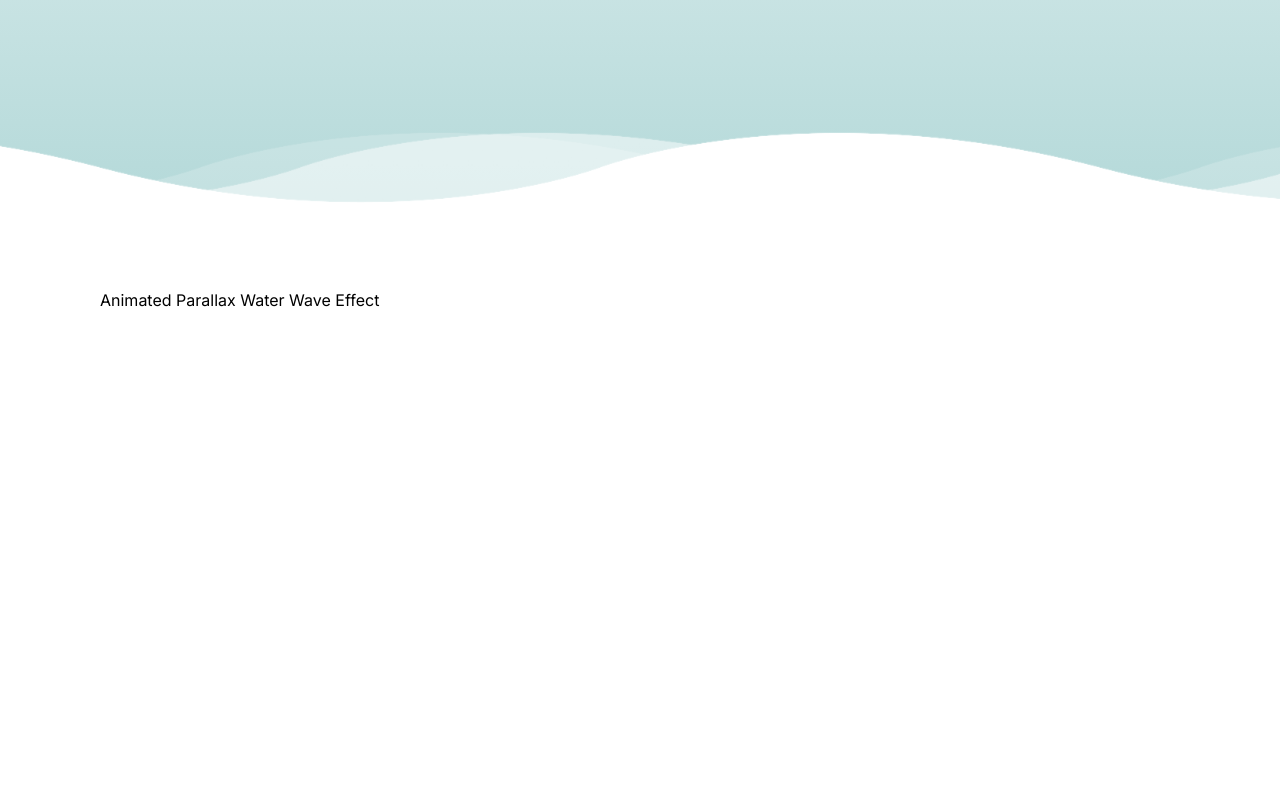
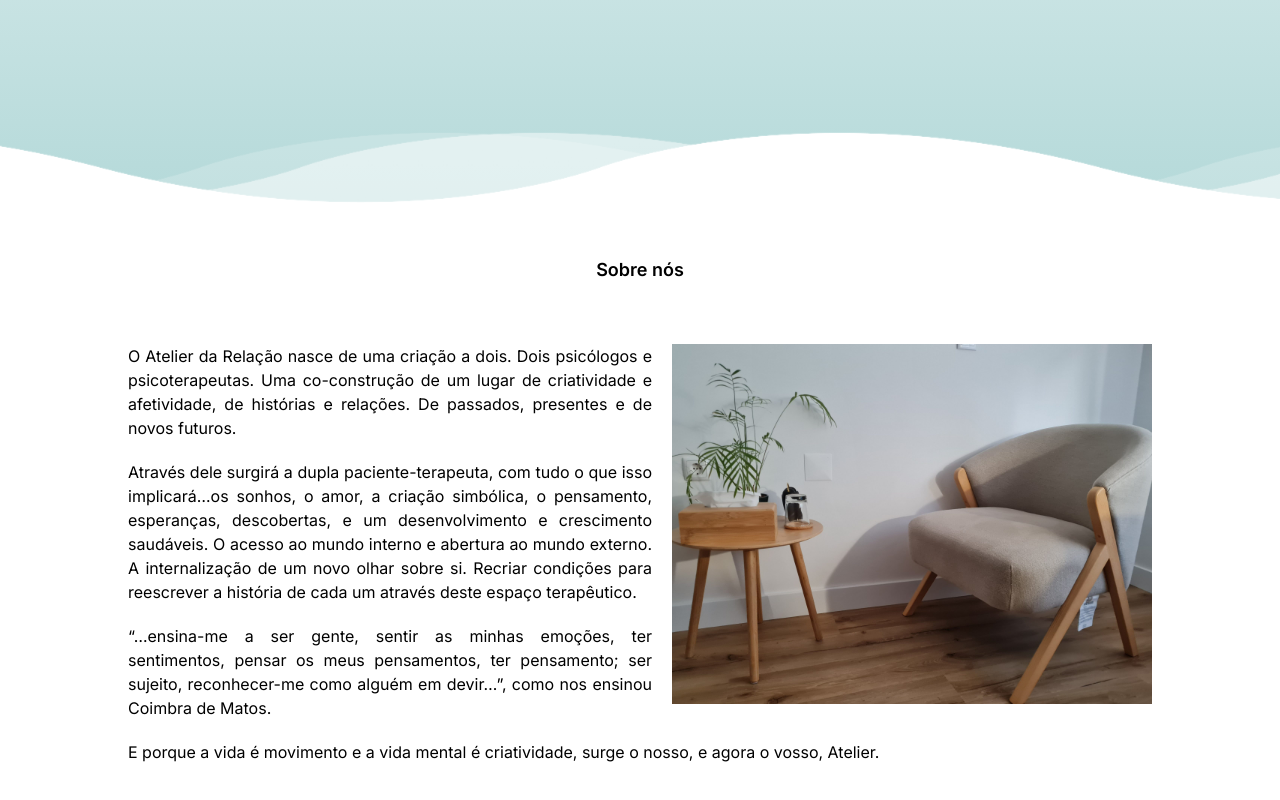
Before and after one commit to flyingkitties/atelier-da-relacao-app, a Next.js app: page / in a window 1280 px wide. Shown: the part 628-1428 px from the top of the page. Built offline with nearby package versions, Linux system fonts and the light colour scheme.

Commit message:
f/ sobre nos section compleated

```diff
--- a/components/AboutUs.tsx
+++ b/components/AboutUs.tsx
@@ -1,15 +1,52 @@
 'use client';
+import Image from 'next/image';
 import React, { useEffect } from 'react';
+import image1 from '../public/Image1.jpg';
 
 function AboutUs() {
   return (
-    <div className="relative h-[100vh]">
-      <section>
-        <div className="p-[100px]">
-          <h2>Animated Parallax Water Wave Effect</h2>
-          <p>{/* Your content goes here */}</p>
-        </div>
-      </section>
+    <div className="py-12 px-5 md:px-[10%]">
+      {/* Title */}
+      <div className="flex items-center justify-center py-5">
+        <h2 className="text-lg font-semibold">Sobre nós</h2>
+      </div>
+
+      {/* text */}
+      <div className="space-y-5 py-5 text-justify text-sm md:text-base">
+        <Image
+          className="hidden lg:inline-flex lg:float-right lg:max-w-[400px] xl:max-w-[500px] h-auto lg:pl-5 pt-5"
+          src={image1}
+          alt="Atelier photo depicting chair and table"
+        />
+        <p>
+          O Atelier da Relação nasce de uma criação a dois. Dois psicólogos e
+          psicoterapeutas. Uma co-construção de um lugar de criatividade e
+          afetividade, de histórias e relações. De passados, presentes e de
+          novos futuros.
+        </p>
+        <p>
+          Através dele surgirá a dupla paciente-terapeuta, com tudo o que isso
+          implicará…os sonhos, o amor, a criação simbólica, o pensamento,
+          esperanças, descobertas, e um desenvolvimento e crescimento saudáveis.
+          O acesso ao mundo interno e abertura ao mundo externo. A
+          internalização de um novo olhar sobre si. Recriar condições para
+          reescrever a história de cada um através deste espaço terapêutico.
+        </p>
+        <p>
+          “…ensina-me a ser gente, sentir as minhas emoções, ter sentimentos,
+          pensar os meus pensamentos, ter pensamento; ser sujeito, reconhecer-me
+          como alguém em devir…”, como nos ensinou Coimbra de Matos.
+        </p>
+        <p>
+          E porque a vida é movimento e a vida mental é criatividade, surge o
+          nosso, e agora o vosso, Atelier.
+        </p>
+        <Image
+          className="lg:hidden"
+          src={image1}
+          alt="Atelier photo depicting chair and table"
+        />
+      </div>
     </div>
   );
 }
--- a/components/Header.tsx
+++ b/components/Header.tsx
@@ -2,7 +2,7 @@ import Link from 'next/link';
 import React from 'react';
 import { FaFacebook } from 'react-icons/fa';
 import { FaInstagram } from 'react-icons/fa';
-import { CiFacebook } from 'react-icons/ci';
+import { RiFacebookCircleLine } from 'react-icons/ri';
 
 function Header() {
   return (
@@ -19,7 +19,7 @@ function Header() {
           href="https://www.facebook.com/atelierdarelacao"
           className="p-1 bg-greenColor rounded-full"
         >
-          <CiFacebook className="h-6 w-6 xl:h-8 xl:w-8 text-white" />
+          <RiFacebookCircleLine className="h-6 w-6 xl:h-8 xl:w-8 text-white" />
         </Link>
         <Link
           href="https://www.instagram.com/atelierdarelacao"
```
